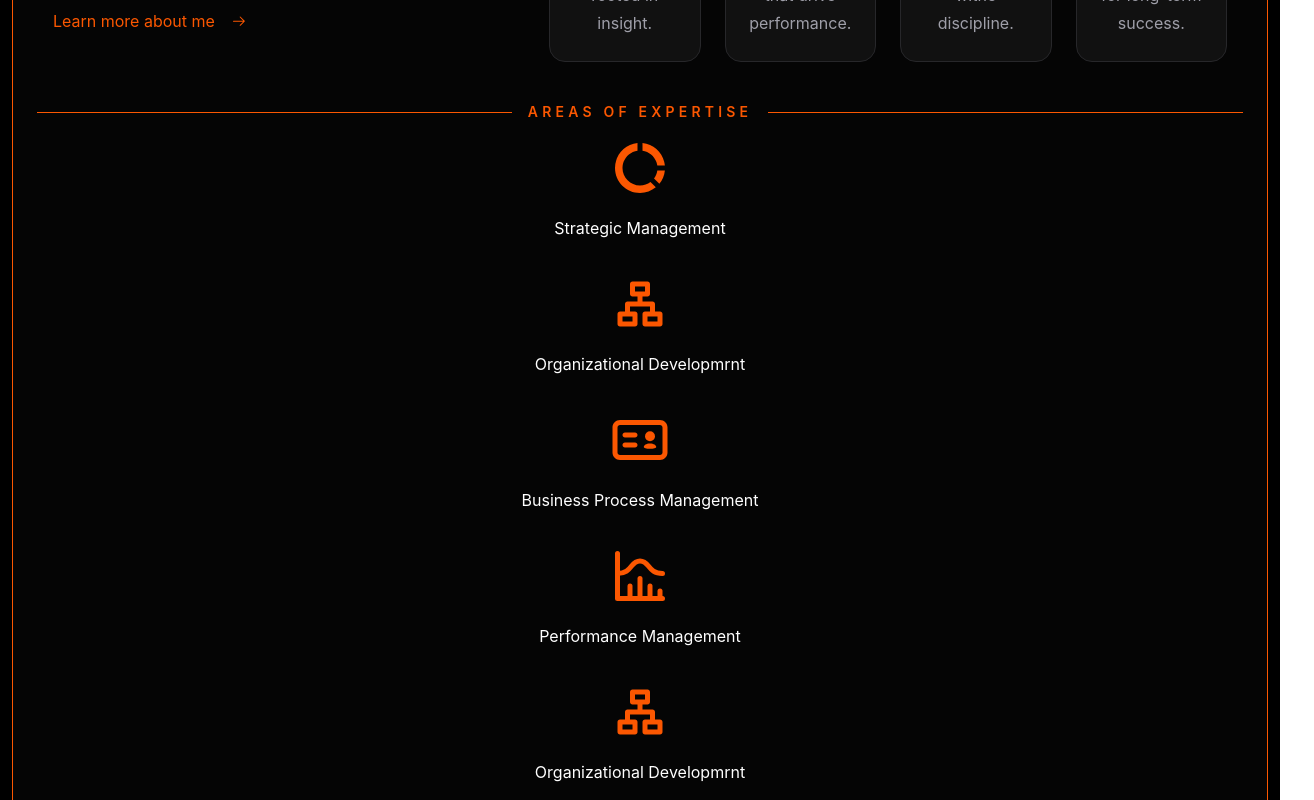
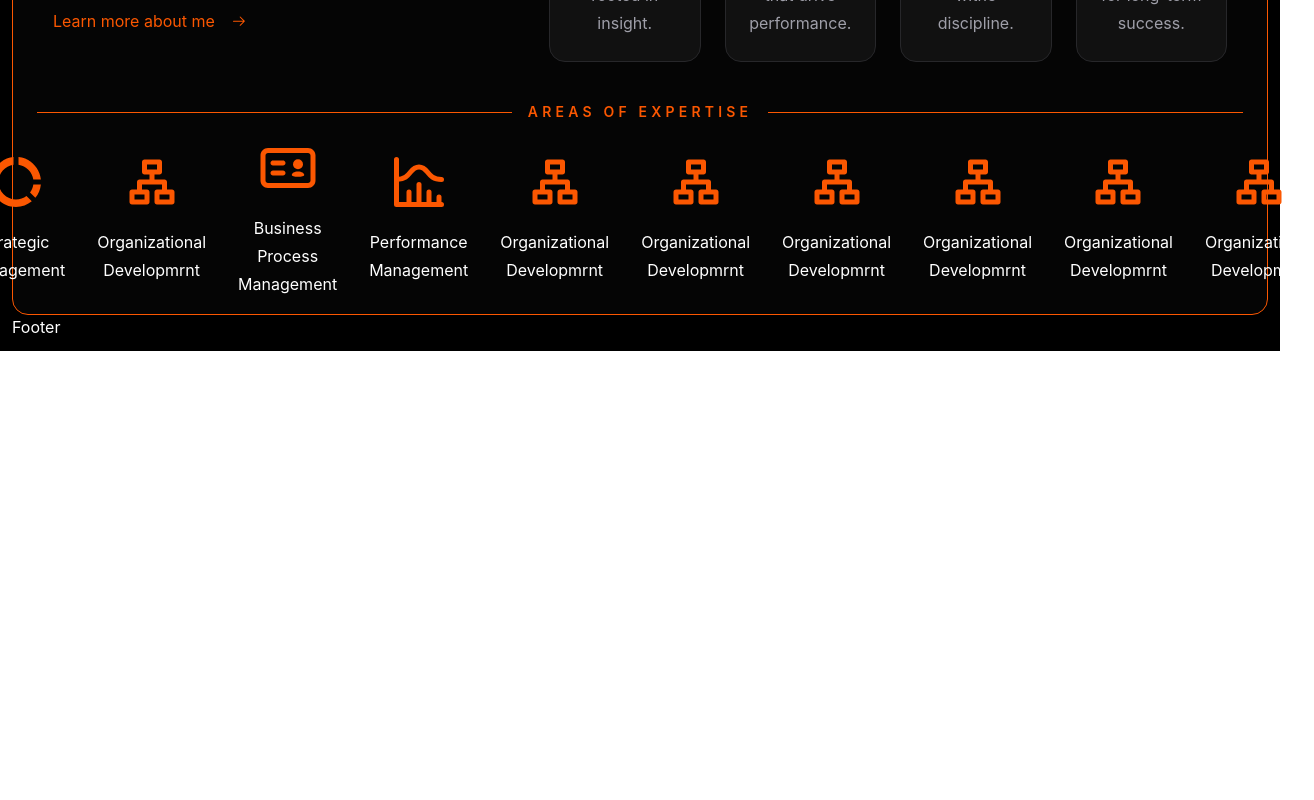
Before and after one commit to MostafaAhmadi77/javad-nasr-portfolio, a React (Vite) app: page / in a window 1280 px wide. Shown: the part 1000-1800 px from the top of the page, 1314 px wide, since content can reach past the window. After the commit the page ends 1351 px from the top, so only its background shows below. Built offline with nearby package versions, Linux system fonts and the light colour scheme.

Commit message:
Responsiv

```diff
--- a/src/Pages/Home/Page.jsx
+++ b/src/Pages/Home/Page.jsx
@@ -132,7 +132,7 @@ function Home() {
         <div className="Divider">
           <Divider title="AREAS OF EXPERTISE" />
         </div>
-        <div className="flex flex-wrap  items-center justify-center text-center gap-8 p-4  ss:flex-col sm:flex sm:flex-wrap lg:flex-nowrap">
+        <div className="flex flex-wrap  items-center justify-center text-center gap-8 p-4   lg:flex-nowrap">
           {textIcon.map((item) => {
             return (
               <div
```
